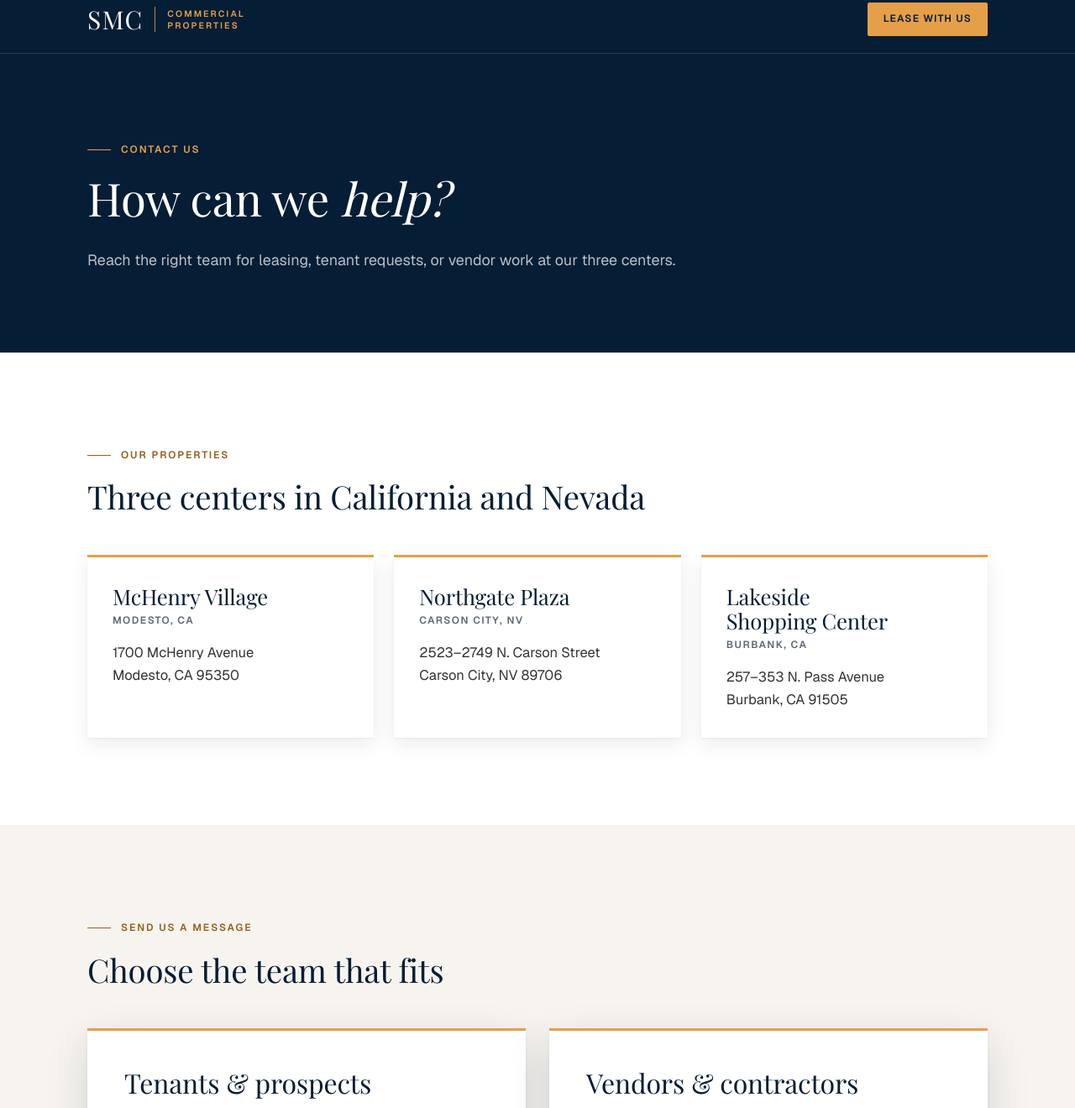
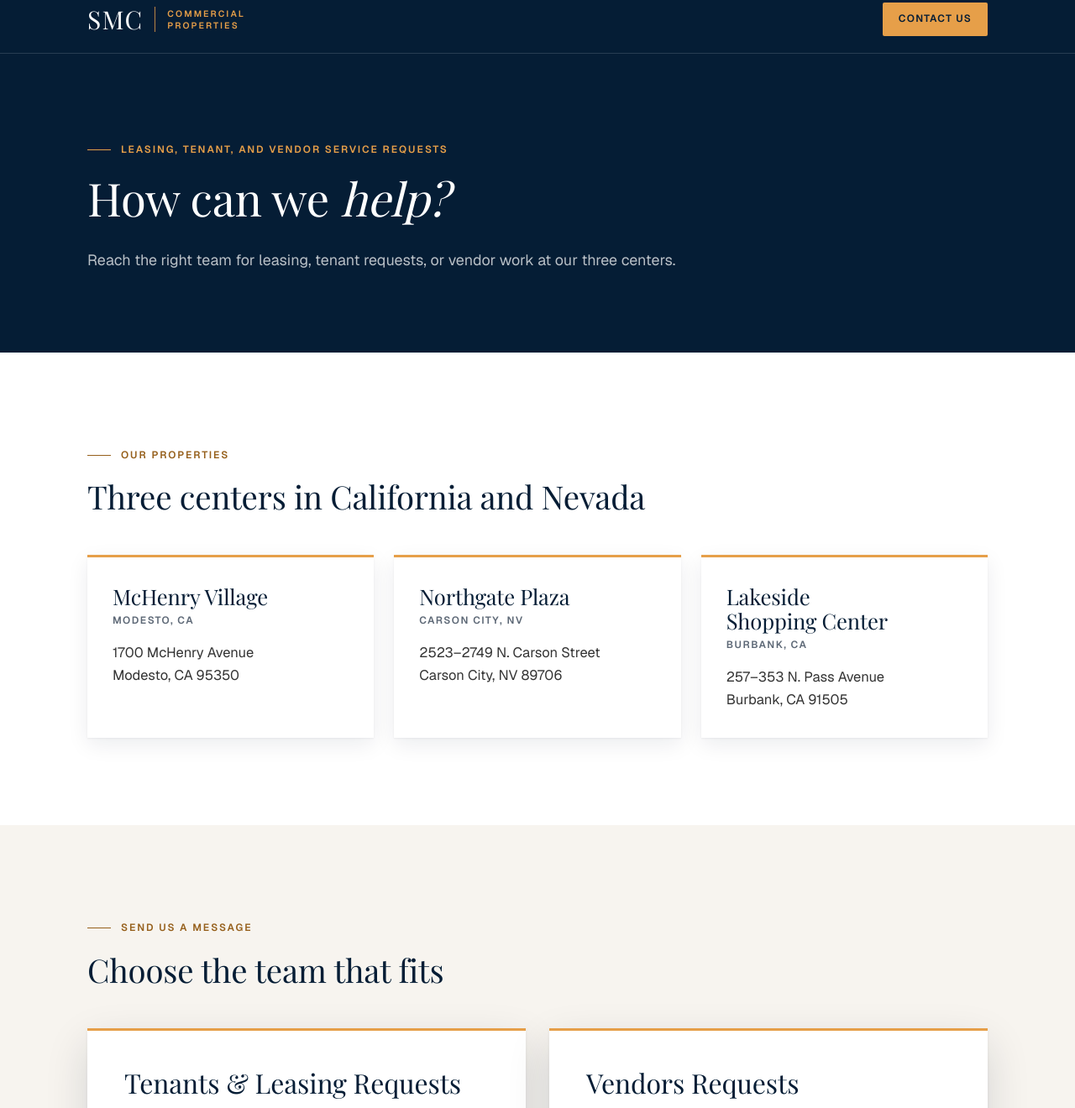
Before and after one commit to Standard-Management/smc-commercial-contact, a plain HTML site: page index.html in a window 1280 px wide. Shown: the part 17-1337 px from the top of the page at 84% size. Drawn offline with nearby package versions, Linux system fonts and the light colour scheme; a web font is replaced by a local one.

Commit message:
Update contact page wording: section headings, header button, hero kicker
Co-Authored-By: Claude Haiku 5.5 <noreply@anthropic.com>
Claude-Session: https://claude.ai/code/session_01BE2ehLmUbhYQbjyKTiWVND

```diff
--- a/index.html
+++ b/index.html
@@ -20,7 +20,7 @@
     <a class="wordmark" href="./" aria-label="SMC Commercial Properties home">
       <span class="wm-main">SMC</span><span class="wm-rule" aria-hidden="true"></span><span class="wm-sub">Commercial<br>Properties</span>
     </a>
-    <a class="btn btn-gold btn-sm header-cta" href="#leasing">Lease with us</a>
+    <a class="btn btn-gold btn-sm header-cta" href="#leasing">Contact Us</a>
   </div>
 </header>
 
@@ -28,7 +28,7 @@
 
   <section class="hero">
     <div class="wrap">
-      <p class="kicker">Contact us</p>
+      <p class="kicker">Leasing, Tenant, and Vendor Service Requests</p>
       <h1 class="display-lg">How can we <em>help?</em></h1>
       <p class="lede">Reach the right team for leasing, tenant requests, or vendor work at our three centers.</p>
     </div>
@@ -71,7 +71,7 @@
 
         <!-- Tenants and prospects -->
         <div class="form-panel" id="leasing">
-          <h3>Tenants &amp; prospects</h3>
+          <h3>Tenants &amp; Leasing Requests</h3>
           <p class="form-lede">Interested in leasing space, or already a tenant with a request? Contact our leasing team.</p>
           <form name="leasing-contact" method="POST" data-netlify="true" netlify-honeypot="bot-field" data-success="Thanks. Your request is in, and our leasing team will follow up within one business day." data-fallback="CommercialOps@standardmanagement.com">
             <input type="hidden" name="form-name" value="leasing-contact">
@@ -109,7 +109,7 @@
 
         <!-- Vendors -->
         <div class="form-panel" id="vendors">
-          <h3>Vendors &amp; contractors</h3>
+          <h3>Vendors Requests</h3>
           <p class="form-lede">Need to reach our property management team about a vendor matter? Tell us the property and what you need.</p>
           <form name="vendor-contact" method="POST" data-netlify="true" netlify-honeypot="bot-field" data-success="Thanks. Your request is in, and our property management team will follow up within one business day." data-fallback="CommercialOps@standardmanagement.com">
             <input type="hidden" name="form-name" value="vendor-contact">
```
Also changed, not shown: README.md.
